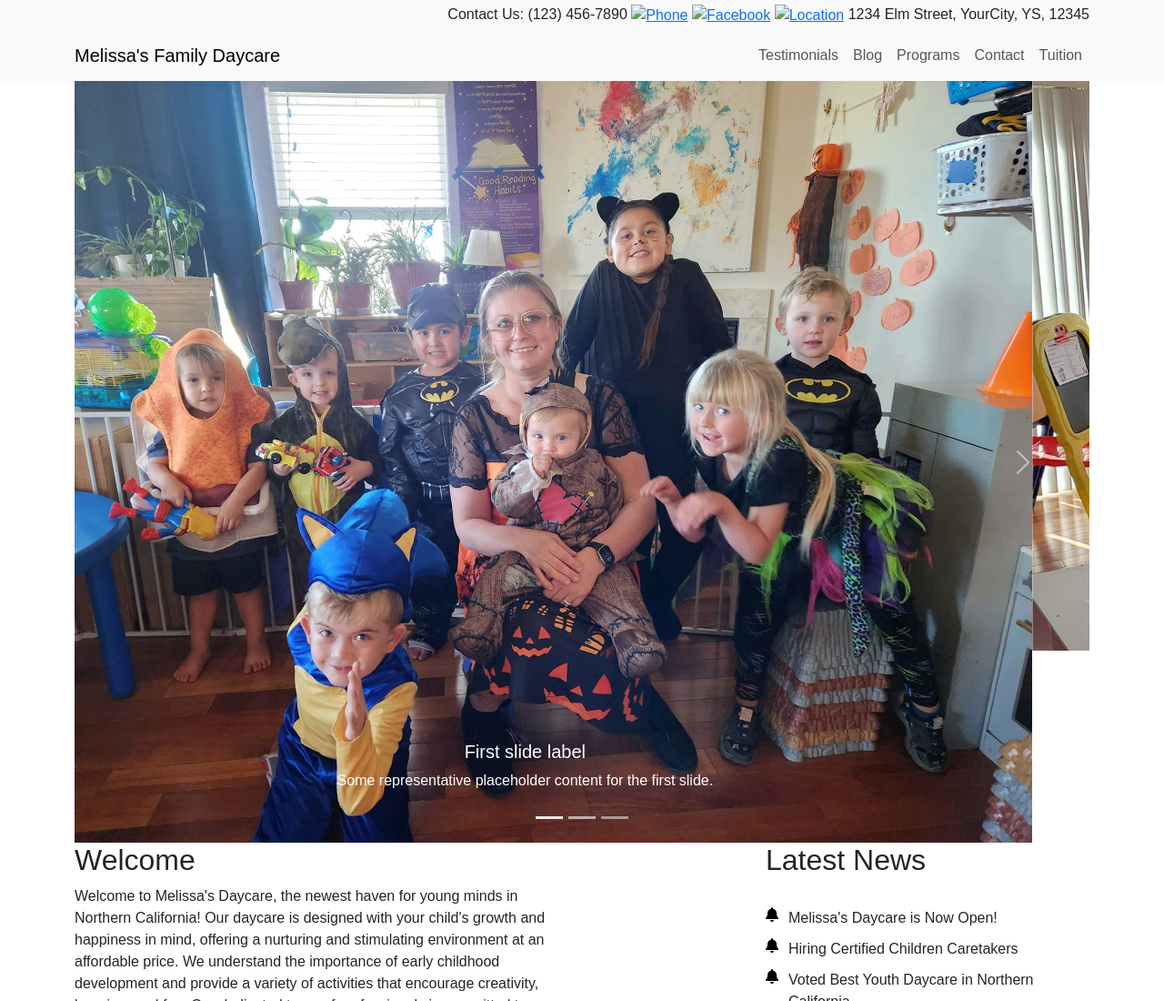
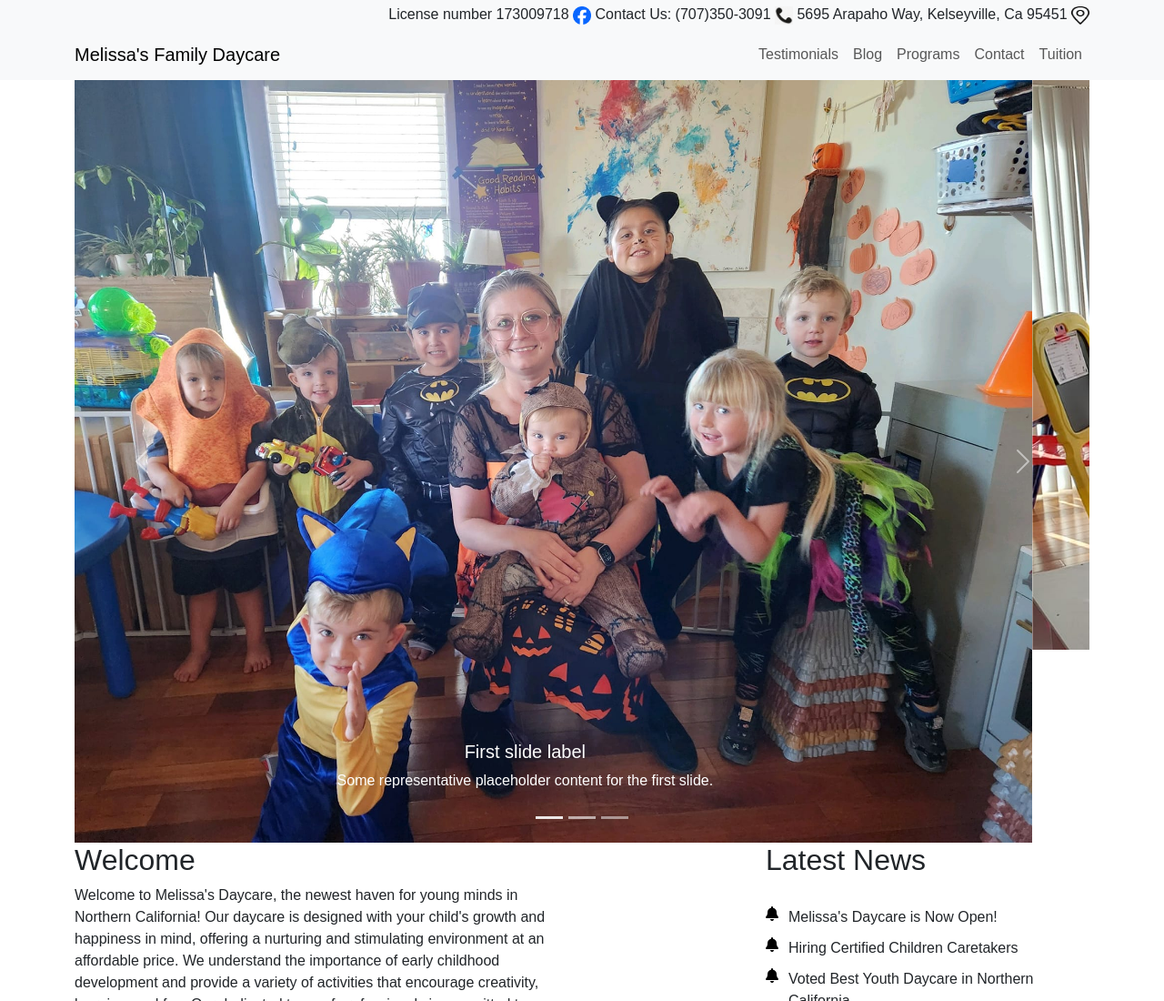
Before and after one commit to Mayer-Domminic/daycareweb, a plain HTML site: page index.html in a window 1280 px wide. Shown: the top 1100 px of the page at 91% size. Drawn offline with nearby package versions, Linux system fonts and the light colour scheme.

Commit message:
fixed nav-bar and carousel, added more imgs and information

```diff
--- a/index.html
+++ b/index.html
@@ -15,12 +15,12 @@
     <!-- Header -->
     <header class="py-1 bg-light">
         <div class="container text-end">
-            <span>Contact Us: (123) 456-7890 </span>
-            <a href="tel:1234567890"><img src="images/phone-icon.png" alt="Phone"></a>
-            <a href="https://www.facebook.com/yourdaycare" target="_blank"><img src="images/facebook-icon.png"
-                    alt="Facebook"></a>
-            <a href="https://goo.gl/maps/yourmaplink" target="_blank"><img src="images/map-icon.png" alt="Location"></a>
-            <span> 1234 Elm Street, YourCity, YS, 12345</span>
+            <span>License number 173009718 </span>
+            <a href="https://www.facebook.com/profile.php?id=100063643806636&mibextid=ZbWKwL" target="_blank"><img height='20' width='20' src="imgs/fb-logo.png" alt="Facebook"></a>
+            <span> Contact Us: (707)350-3091 </span>
+            <a href="tel:(707)350-3091"><img height='20' width='20' src="imgs/phone-icon.jpg" alt="Phone"></a>
+            <span> 5695 Arapaho Way, Kelseyville, Ca 95451</span>
+            <a href="https://maps.app.goo.gl/e36G2pbRN8zaL36B6" target="_blank"><img height='20' width='20' src="imgs/gm-icon.png" alt="Location"></a>
         </div>
     </header>
 
```
Also changed, not shown: imgs/fb-logo.png (added), imgs/gm-icon.png (added), imgs/phone-icon.jpg (added).
